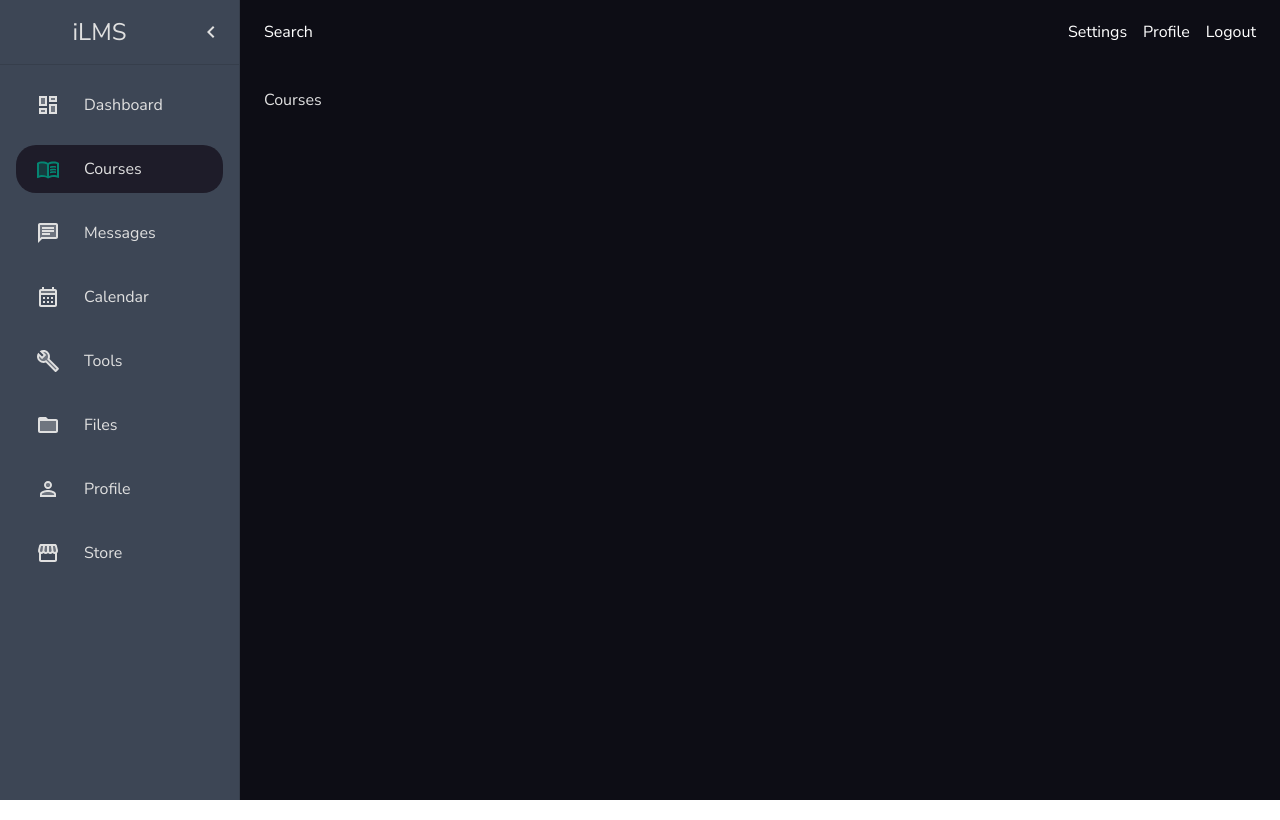
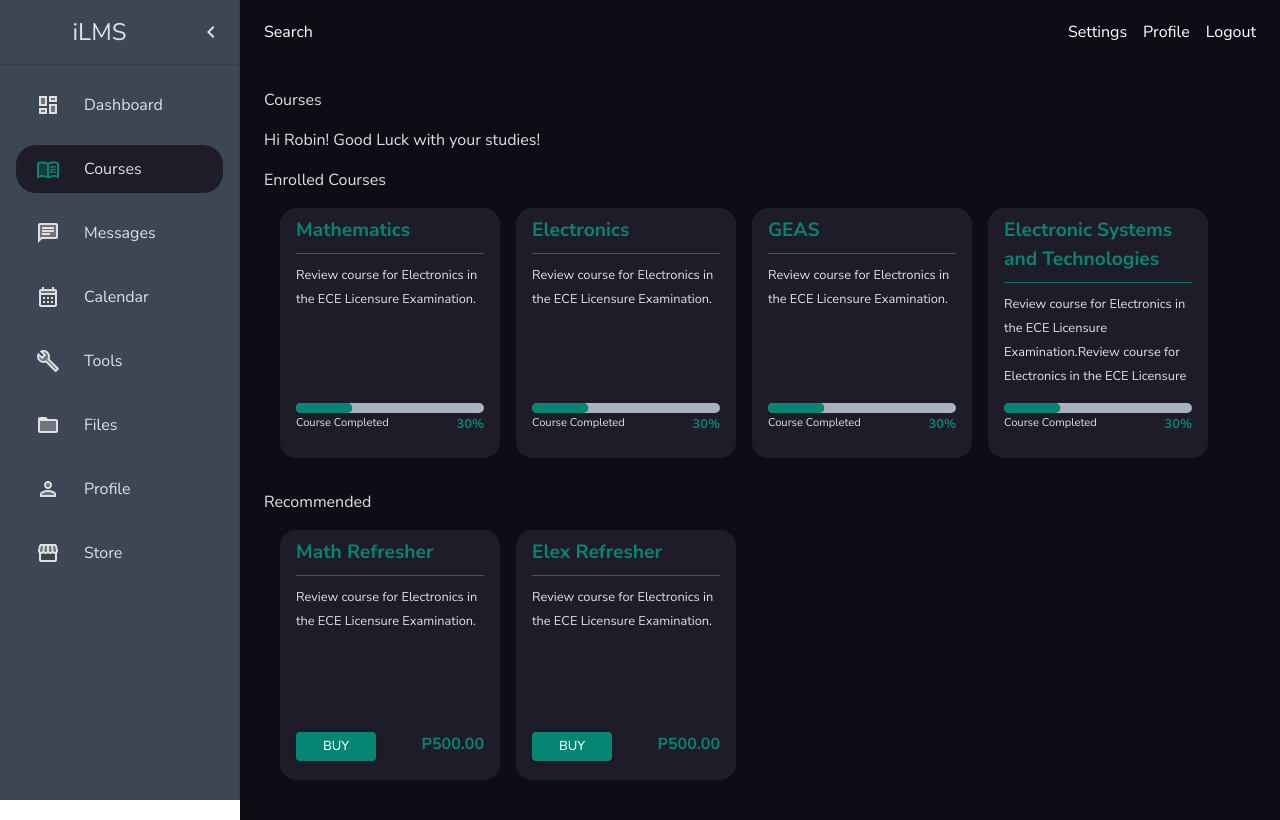
Before and after one commit to aramind/ilms, a React (Create React App) app: page /courses in a window 1280 px wide. Built offline with nearby package versions, Linux system fonts and the light colour scheme; a web font is replaced by a local one.

Commit message:
style: change the styling of card

```diff
--- a/src/components/card/CourseCard.jsx
+++ b/src/components/card/CourseCard.jsx
@@ -11,31 +11,38 @@ import {
 } from "@mui/material";
 import React from "react";
 import ProgressIndicator from "./ProgressIndicator";
+import WhiteTypography from "../WhiteTypography";
 
-const CourseCard = ({ title, description, progress }) => {
+const CourseCard = ({
+  title,
+  description,
+  progress,
+  isPurchased = "true",
+  price,
+}) => {
   return (
     <Stack
       justifyContent="flex-start"
       alignItems="flex-start"
       px={2}
       py={1}
-      width={200}
+      width={220}
       height={250}
       borderRadius="1rem"
-      bgcolor={(theme) => theme.palette.white.light}
+      bgcolor={(theme) => theme.palette.black.dark}
       //   onClick={() => alert("Clicked")}
       sx={{
         cursor: "pointer", // Set cursor to pointer
         "&:hover": {
           //   backgroundColor: "#ffffff", // Optional: change background color on hover
-          outline: "4px solid",
-          outlineColor: (theme) => theme.palette.white.light,
+          outline: "2px solid",
+          outlineColor: (theme) => theme.palette.primary.darkest,
         },
       }}
     >
-      <Typography fontSize="1.2rem" fontWeight="bold" color="primary">
+      <WhiteTypography fontSize="1.2rem" fontWeight="bold" color="primary">
         {title}
-      </Typography>
+      </WhiteTypography>
 
       <Divider
         sx={{
@@ -45,9 +52,10 @@ const CourseCard = ({ title, description, progress }) => {
         }}
       />
       <Box flex={1} sx={{ overflowY: "auto" }}>
-        <Typography fontSize="0.8rem">{description}</Typography>
+        <WhiteTypography fontSize="0.8rem">{description}</WhiteTypography>
       </Box>
-
+      {isPurchased ? (
+        <>
           <Box width={1} mt={2}>
             <ProgressIndicator value={progress} />
           </Box>
@@ -58,16 +66,49 @@ const CourseCard = ({ title, description, progress }) => {
             alignContent="flex-end"
             width={1}
           >
-        <Typography fontSize="0.7rem">Course Completed</Typography>
-        <Typography
+            <WhiteTypography fontSize="0.7rem">
+              Course Completed
+            </WhiteTypography>
+            <WhiteTypography
               fontSize="0.8rem"
               fontWeight="bold"
               mb={2}
               sx={{ color: (theme) => theme.palette.primary.main }}
             >
               {progress}%
-        </Typography>
+            </WhiteTypography>
           </Stack>
+        </>
+      ) : (
+        <Stack
+          mt={0.2}
+          direction="row"
+          justifyContent="space-between"
+          alignContent="flex-end"
+          width={1}
+        >
+          <Button
+            variant="contained"
+            size="small"
+            sx={{
+              height: "1.8rem",
+              paddingY: 0, // Smaller padding in the y-direction
+              paddingX: 3, // Larger padding in the x-direction
+              minWidth: 80, // Minimum width of the button
+            }}
+          >
+            Buy
+          </Button>
+          <WhiteTypography
+            fontSize="1rem"
+            fontWeight="bold"
+            mb={2}
+            sx={{ color: (theme) => theme.palette.primary.main }}
+          >
+            P{price}.00
+          </WhiteTypography>
+        </Stack>
+      )}
     </Stack>
   );
 };
--- a/src/pages/courses/Main.jsx
+++ b/src/pages/courses/Main.jsx
@@ -1,11 +1,74 @@
 import React from "react";
 import WhiteTypography from "../../components/WhiteTypography";
+import { Stack } from "@mui/material";
+import CourseCard from "../../components/card/CourseCard";
 
 const Main = () => {
   return (
-    <>
+    <Stack spacing={2}>
       <WhiteTypography>Courses</WhiteTypography>
-    </>
+      <WhiteTypography>Hi Robin! Good Luck with your studies!</WhiteTypography>
+      <Stack>
+        <WhiteTypography>Enrolled Courses</WhiteTypography>
+        <Stack
+          direction="row"
+          justifyContent="flex-start"
+          spacing={2}
+          sx={{
+            borderRadius: "0.5rem",
+            p: 2,
+            // bgcolor: (theme) => theme.palette.black.dark,
+          }}
+        >
+          <CourseCard
+            title="Mathematics"
+            description=" Review course for Electronics in the ECE Licensure Examination."
+            progress="30"
+          />
+          <CourseCard
+            title="Electronics"
+            description=" Review course for Electronics in the ECE Licensure Examination."
+            progress="30"
+          />
+          <CourseCard
+            title="GEAS"
+            description=" Review course for Electronics in the ECE Licensure Examination."
+            progress="30"
+          />
+          <CourseCard
+            title="Electronic Systems and Technologies"
+            description=" Review course for Electronics in the ECE Licensure Examination.Review course for Electronics in the ECE Licensure Examination.Review course for Electronics in the ECE Licensure Examination."
+            progress="30"
+          />
+        </Stack>
+      </Stack>
+      <Stack>
+        <WhiteTypography>Recommended</WhiteTypography>
+        <Stack
+          direction="row"
+          justifyContent="flex-start"
+          spacing={2}
+          sx={{
+            borderRadius: "0.5rem",
+            p: 2,
+            // bgcolor: (theme) => theme.palette.black.dark,
+          }}
+        >
+          <CourseCard
+            title="Math Refresher"
+            description=" Review course for Electronics in the ECE Licensure Examination."
+            isPurchased={false}
+            price="500"
+          />
+          <CourseCard
+            title="Elex Refresher"
+            description=" Review course for Electronics in the ECE Licensure Examination."
+            isPurchased={false}
+            price="500"
+          />
+        </Stack>
+      </Stack>
+    </Stack>
   );
 };
 
--- a/src/pages/dashboard/Main.jsx
+++ b/src/pages/dashboard/Main.jsx
@@ -18,7 +18,7 @@ const Main = () => {
           sx={{
             borderRadius: "0.5rem",
             p: 2,
-            bgcolor: (theme) => theme.palette.black.dark,
+            // bgcolor: (theme) => theme.palette.black.main,
           }}
         >
           <CourseCard
```
Lines whose indentation alone changed are shown as unchanged.
